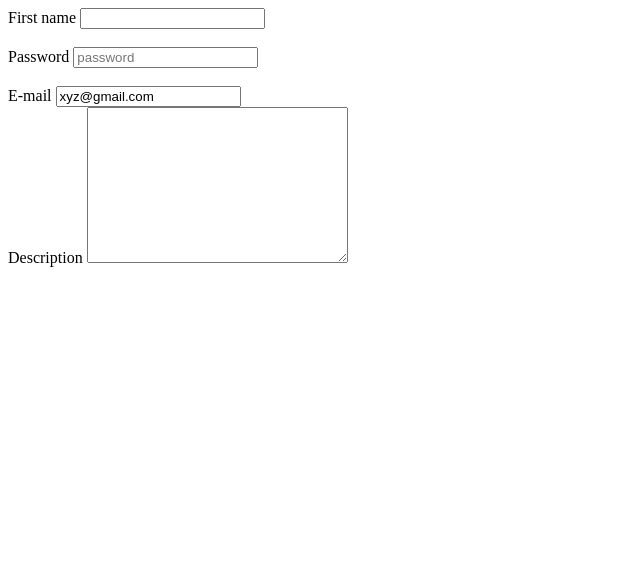
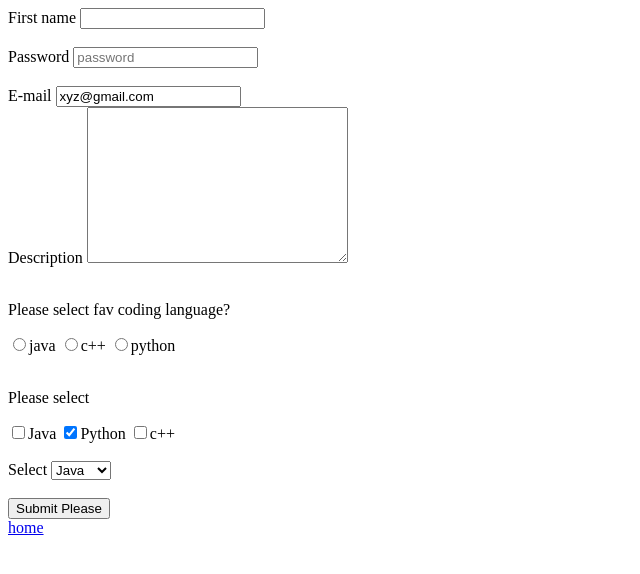
Before and after one commit to Kp31072001/lamborgini, a plain HTML site: page form.html in a window 1280 px wide. Shown: the whole page, without its empty margins (0-640 px from the left). Drawn offline with Linux system fonts and the light colour scheme.

Commit message:
Update form.html

```diff
--- a/form.html
+++ b/form.html
@@ -19,5 +19,28 @@
        <label for="desp">Description</label>
        <textarea name="" id="desp" cols="30" rows="10"></textarea>
        <br><br>
+        <p>Please select fav coding language?</p>
+       <input type="radio" name="lang" id="java">java
+       <input type="radio" name="lang" id="c++">c++
+       <input type="radio" name="lang" id="python">python
+       <br><br>
+       <p>Please select</p>
+       <input type="checkbox" value="java" name="program" id="java">Java
+       <input type="checkbox" value="python" checked name="program" id="python">Python
+       <input type="checkbox" value="c++" name="program" id="c++">c++
+        <br><br>
+        <label for="lang">Select</label>
+        <select name="lang" id="lang">
+            <option value="java">Java</option>
+            <option value="python">Pythin</option>
+            <option value="c++">c++</option>
+
+        </select>
+
+
+       <br><br>
+       <input type="submit" name="" id="" value="Submit Please">
+    </form>
+    <a href="index.html">home</a>
 </body>
 </html>
```
